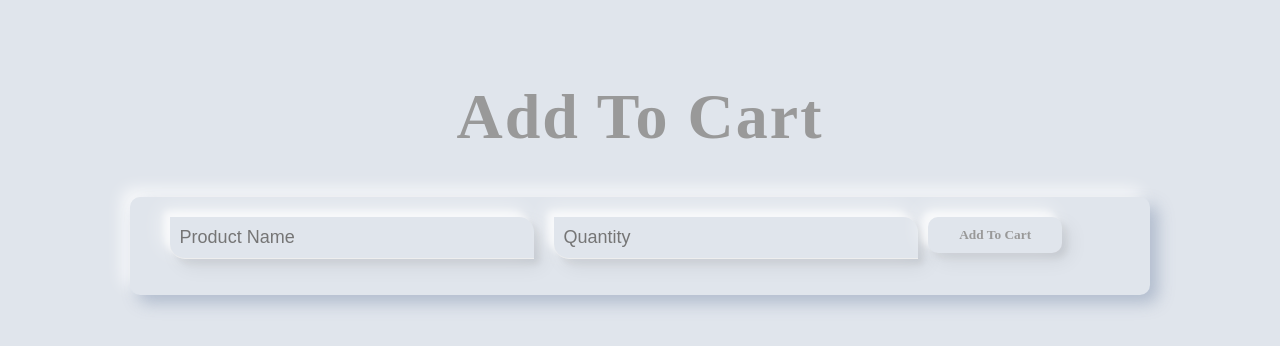
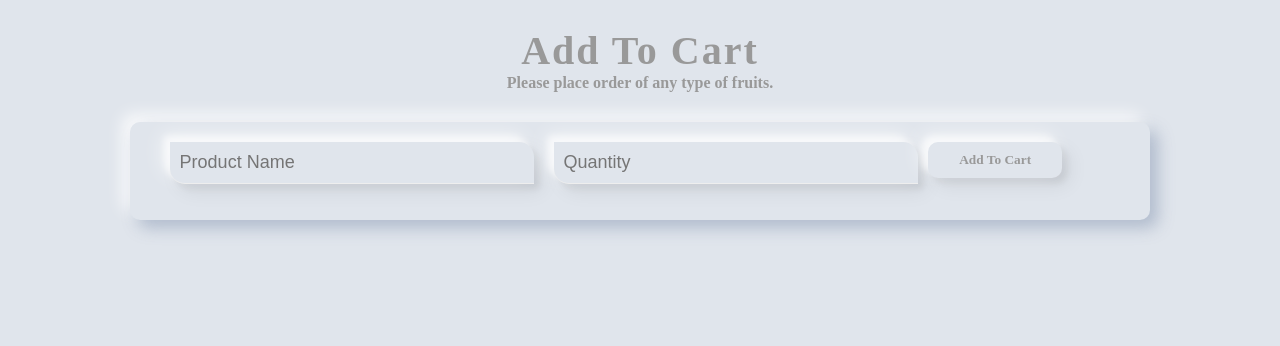
Before and after one commit to DexStarr0/AddToCart, a plain HTML site: page index.html in a window 1280 px wide. Drawn offline with Linux system fonts and the light colour scheme; no server answers.

Commit message:
fix head

```diff
--- a/index.html
+++ b/index.html
@@ -12,7 +12,7 @@
     <link rel="stylesheet" href="style.css" />
   </head>
   <body>
-    <h1>Add To Cart</h1>
+    <h1>Add To Cart <span>Please place order of any type of fruits.</span></h1>
 
     <div class="content">
       <form id="form">
--- a/style.css
+++ b/style.css
@@ -1,4 +1,7 @@
 body {
+  padding: 0;
+  margin: 0;
+  box-sizing: border-box;
   background: var(--bg-color);
   --bg-color: #e0e5ec;
   --container1-shadow: 8px 8px 16px rgba(165, 177, 198, 0.8),
@@ -10,13 +13,19 @@ body {
 }
 
 h1 {
-  font-size: 64px;
+  font-size: 2.5rem;
   letter-spacing: 2px;
-  margin-top: 80px;
   text-align: center;
   color: #999;
 }
-
+h1 span {
+  display: block;
+  font-size: 16px;
+  letter-spacing: 0;
+  margin-top: -880px;
+  margin-top: 0;
+  color: #999;
+}
 .content {
   background: #fff;
   background: var(--bg-color);
@@ -26,6 +35,7 @@ h1 {
   padding: 20px 30px;
   border-radius: 10px 10px 10px 10px;
   box-shadow: var(--container1-shadow);
+  /* overflow-y: auto; */
 }
 
 ul {
@@ -44,6 +54,7 @@ li {
   position: relative;
   border-bottom: 1px solid #e6e6e6;
   height: 60px;
+  border-radius: 15px;
 }
 
 /* li:nth-child(even) {
```
